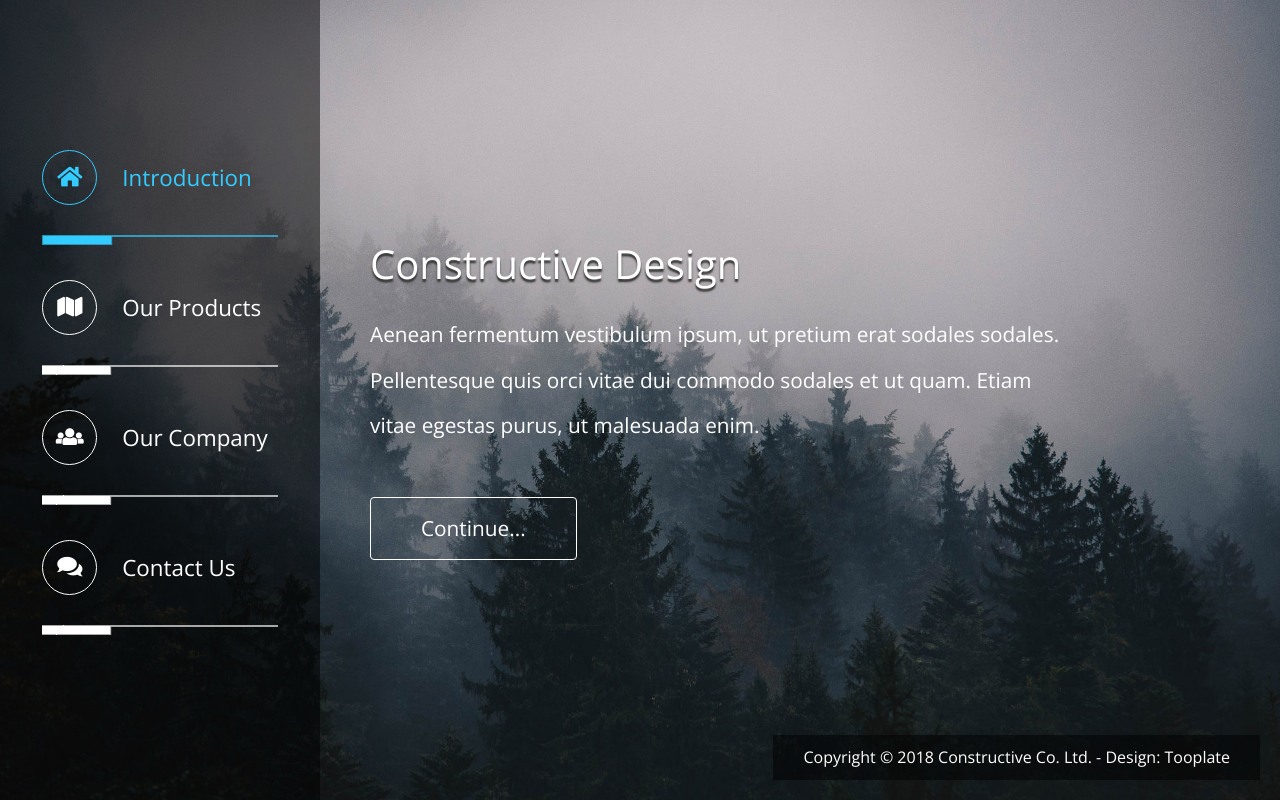
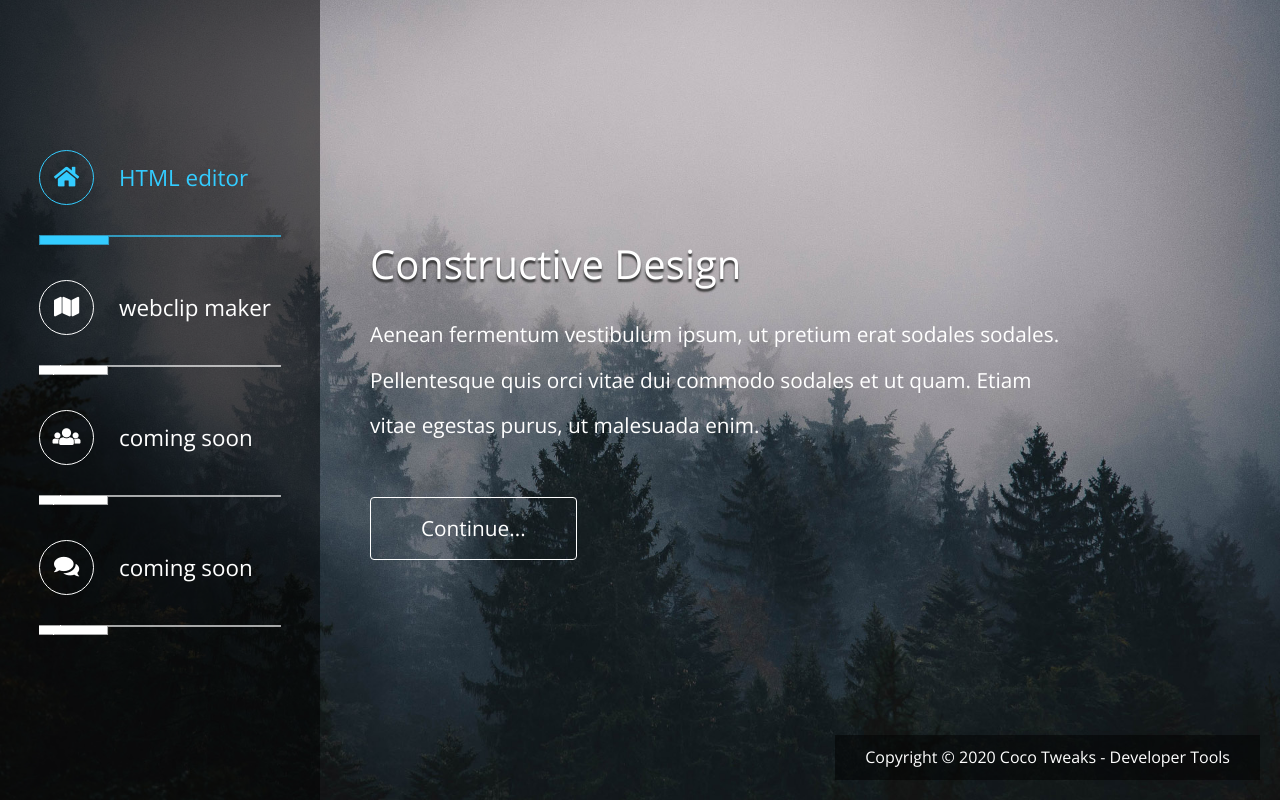
Before and after one commit to roarijo89/deve, a plain HTML site: page index.html in a window 1280 px wide. Drawn offline with nearby package versions, Linux system fonts and the light colour scheme.

Commit message:
Update index.html

```diff
--- a/index.html
+++ b/index.html
@@ -56,25 +56,25 @@
 							<li>
 								<a href="#intro" id="tmNavLink1" class="scrolly active" data-bg-img="constructive_bg_01.jpg" data-page="#tm-section-1">
 									<i class="fas fa-home tm-nav-fa-icon"></i>
-									<span>Introduction</span>
+									<span> HTML editor</span>
 								</a>
 							</li>
 							<li>
 								<a href="#products" id="tmNavLink2" class="scrolly" data-bg-img="constructive_bg_02.jpg" data-page="#tm-section-2" data-page-type="carousel">
 									<i class="fas fa-map tm-nav-fa-icon"></i>
-									<span>Our Products</span>
+									<span>webclip maker</span>
 								</a>
 							</li>
 							<li>
 								<a href="#company" class="scrolly" data-bg-img="constructive_bg_03.jpg" data-page="#tm-section-3">
 									<i class="fas fa-users tm-nav-fa-icon"></i>
-									<span>Our Company</span>
+									<span>coming soon</span>
 								</a>
 							</li>
 							<li>
 								<a href="#contact" class="scrolly" data-bg-img="constructive_bg_04.jpg" data-page="#tm-section-4">
 									<i class="fas fa-comments tm-nav-fa-icon"></i>
-									<span>Contact Us</span>
+									<span>coming soon</span>
 								</a>
 							</li>
 						</ul>
@@ -197,9 +197,9 @@
 					</section>
 				</div>	<!-- .tm-content -->
 				<footer class="footer-link">
-					<p class="tm-copyright-text">Copyright &copy; 2018 Constructive Co. Ltd.
+					<p class="tm-copyright-text">Copyright &copy; 2020 Coco Tweaks
 
-                    - Design: Tooplate</p>
+                    - Developer Tools</p>
 				</footer>
 			</div>	<!-- row -->
 		</div>
```
